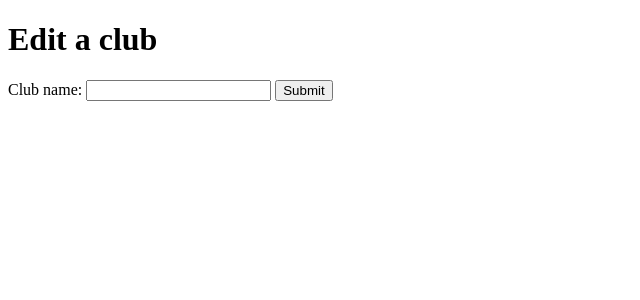
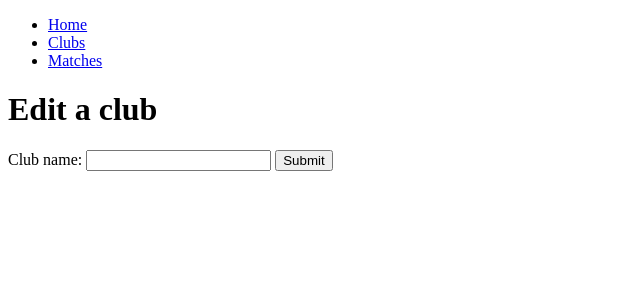
Before and after one commit to calumcmccall/football_league_app, a Flask app: page /clubs/1/edit in a window 1280 px wide. Shown: the top 300 px of the page, without its empty margins (0-640 px from the left). Run offline with Flask 2, Linux system fonts and the light colour scheme; data that the repository does not hold is empty; some libraries are stand-ins or nearby versions.

Commit message:
setup for matches but requires match_day_team first to continue

```diff
--- a/app/app.py
+++ b/app/app.py
@@ -1,10 +1,12 @@
 from flask import Flask, render_template
 
 from controllers.clubs_controller import clubs_blueprint
+from controllers.matches_controller import matches_blueprint
 
 app = Flask(__name__)
 
 app.register_blueprint(clubs_blueprint)
+app.register_blueprint(matches_blueprint)
 
 @app.route("/")
 def main():
--- a/app/repositories/club_repository.py
+++ b/app/repositories/club_repository.py
@@ -1,4 +1,3 @@
-from cProfile import run
 from db.run_sql import run_sql
 from models.club import Club
 
--- a/app/templates/base.html
+++ b/app/templates/base.html
@@ -7,6 +7,14 @@
     <title>Football League App</title>
 </head>
 <body>
+    <nav>
+        <ul>
+            <li><a href="/">Home</a></li>
+            <li><a href="/clubs">Clubs</a></li>
+            <li><a href="/matches">Matches</a></li>
+        </ul>
+    </nav>
+
     {% block content %}
 
     {% endblock content %}
```
Also changed, not shown: app/controllers/matches_controller.py (added, +12 -0 lines), app/models/match.py (added, +8 -0 lines), app/repositories/match_repository.py (added, +13 -0 lines), app/templates/matches/index.html (added), app/templates/matches/new.html (added).
